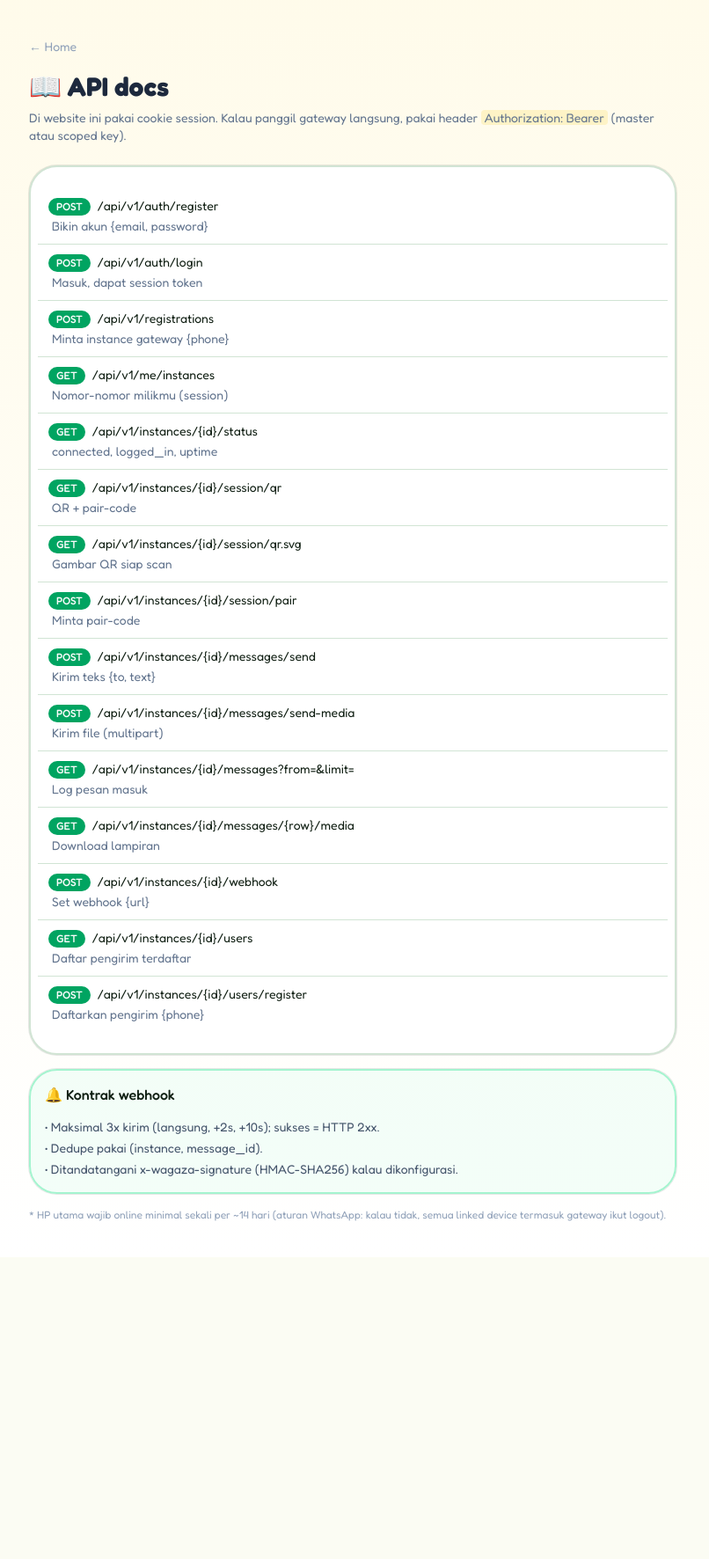
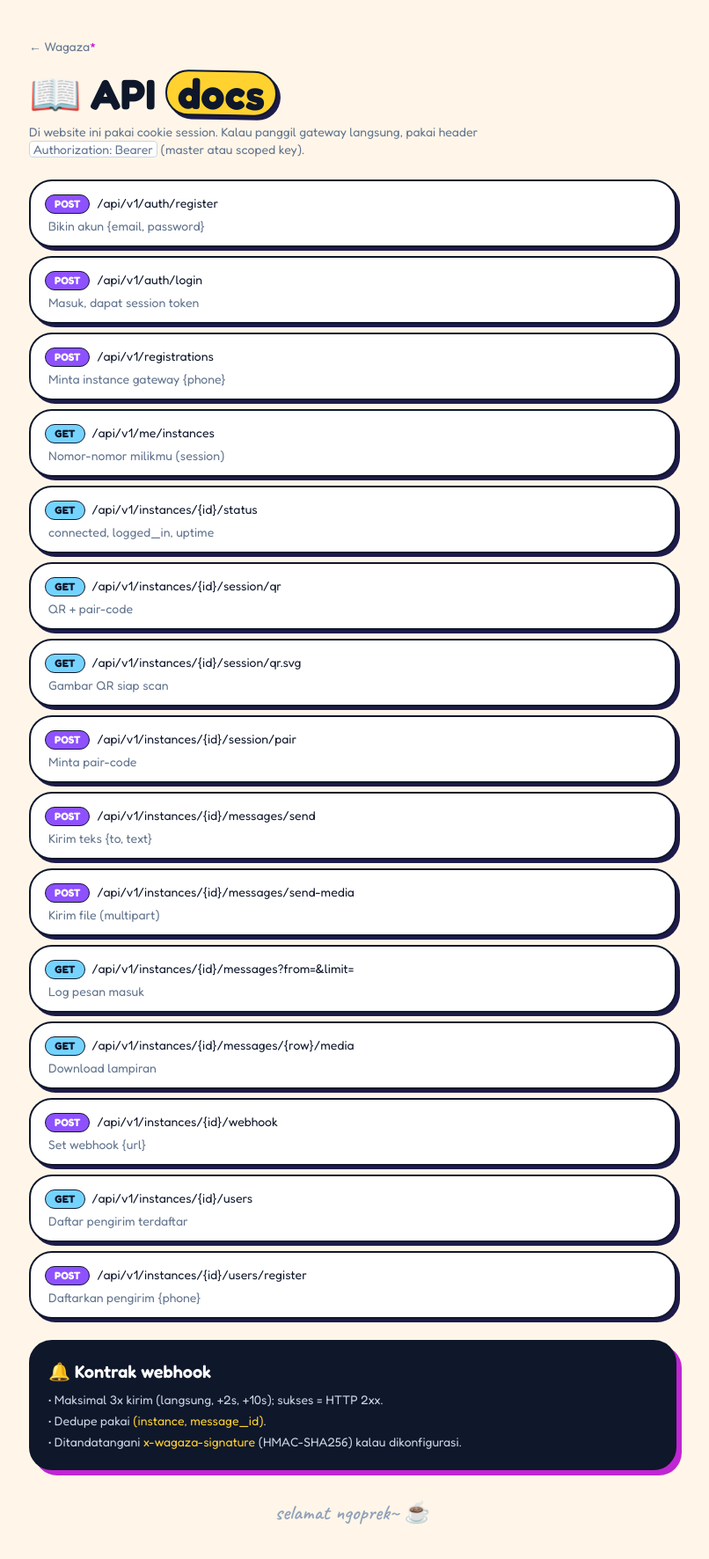
Before and after one commit to sonyarianto/wagaza-web, a Next.js app: page /docs in a window 1280 px wide. Shown: the top 1772 px of the page at 88% size, without its empty margins (239-1045 px from the left). Before the commit the page ends 1429 px from the top, so only its background shows below. Built offline with nearby package versions, Linux system fonts and the light colour scheme.

Commit message:
style: wild docs page to match landing

```diff
--- a/app/docs/page.tsx
+++ b/app/docs/page.tsx
@@ -1,6 +1,4 @@
 import Link from "next/link";
-import { Card, CardContent, CardHeader, CardTitle } from "@/components/ui/card";
-import { Badge } from "@/components/ui/badge";
 
 const ROWS: [string, string, string][] = [
   ["POST", "/api/v1/auth/register", "Bikin akun {email, password}"],
@@ -20,40 +18,55 @@
   ["POST", "/api/v1/instances/{id}/users/register", "Daftarkan pengirim {phone}"],
 ];
 
+const METHOD_STYLE: Record<string, string> = {
+  GET: "bg-sky-300",
+  POST: "bg-violet-500 text-white",
+  DELETE: "bg-red-400 text-white",
+};
+
 export default function Docs() {
   return (
-    <main className="min-h-screen bg-gradient-to-b from-amber-50 to-white text-slate-800">
+    <main className="min-h-screen bg-[#FFF6E9] text-slate-900">
       <div className="max-w-3xl mx-auto px-4 py-10">
         <p className="mb-4">
-          <Link href="/" className="text-sm text-slate-400 hover:text-emerald-600">← Home</Link>
+          <Link href="/" className="font-display text-sm text-slate-500 hover:text-slate-900">
+            ← Wagaza<span className="text-fuchsia-600">*</span>
+          </Link>
         </p>
-        <h1 className="text-3xl font-extrabold mb-2">📖 API docs</h1>
-        <p className="text-sm text-slate-500 mb-6">
+        <h1 className="font-display font-bold text-4xl sm:text-5xl mb-2">
+          📖 API <span className="bg-amber-300 px-3 rounded-2xl inline-block rotate-1 border-2 border-slate-900 shadow-[4px_4px_0_#1e1b4b]">docs</span>
+        </h1>
+        <p className="text-sm text-slate-500 mb-6 max-w-xl">
           Di website ini pakai cookie session. Kalau panggil gateway langsung,
-          pakai header <code className="font-mono bg-amber-100 rounded px-1">Authorization: Bearer</code> (master atau scoped key).
+          pakai header <code className="font-mono bg-white border border-slate-300 rounded px-1">Authorization: Bearer</code> (master
+          atau scoped key).
         </p>
-        <Card className="rounded-3xl border-2">
-          <CardContent className="p-2">
-            {ROWS.map(([m, p, d]) => (
-              <div key={p} className="py-2.5 px-3 border-b last:border-0 text-sm">
-                <Badge className="mr-2 rounded-full font-mono">{m}</Badge>
-                <code className="font-mono break-all">{p}</code>
-                <p className="text-slate-500 mt-0.5 ml-1">{d}</p>
-              </div>
-            ))}
-          </CardContent>
-        </Card>
-        <Card className="rounded-3xl border-2 border-emerald-200 bg-emerald-50/60 mt-4">
-          <CardHeader><CardTitle>🔔 Kontrak webhook</CardTitle></CardHeader>
-          <CardContent className="text-sm text-slate-600 space-y-1">
-            <p>• Maksimal 3x kirim (langsung, +2s, +10s); sukses = HTTP 2xx.</p>
-            <p>• Dedupe pakai <code className="font-mono">(instance, message_id)</code>.</p>
-            <p>• Ditandatangani <code className="font-mono">x-wagaza-signature</code> (HMAC-SHA256) kalau dikonfigurasi.</p>
-          </CardContent>
-        </Card>
-        <p className="text-xs text-slate-400 mt-4">
-          * HP utama wajib online minimal sekali per ~14 hari (aturan WhatsApp:
-          kalau tidak, semua linked device termasuk gateway ikut logout).
+        <div className="space-y-2.5">
+          {ROWS.map(([m, p, d]) => (
+            <div
+              key={p}
+              className="bg-white border-2 border-slate-900 rounded-2xl px-4 py-3 shadow-[4px_4px_0_#1e1b4b] hover:-translate-y-0.5 transition-transform"
+            >
+              <span
+                className={`inline-block font-mono text-xs font-bold rounded-full px-2.5 py-0.5 mr-2 border border-slate-900 ${METHOD_STYLE[m] || "bg-slate-200"}`}
+              >
+                {m}
+              </span>
+              <code className="font-mono text-sm break-all">{p}</code>
+              <p className="text-sm text-slate-500 mt-1 ml-1">{d}</p>
+            </div>
+          ))}
+        </div>
+        <div className="bg-slate-900 text-white border-2 border-slate-900 rounded-2xl p-5 mt-6 shadow-[6px_6px_0_#c026d3]">
+          <h2 className="font-display font-semibold text-xl mb-2">🔔 Kontrak webhook</h2>
+          <ul className="text-sm text-slate-300 space-y-1">
+            <li>• Maksimal 3x kirim (langsung, +2s, +10s); sukses = HTTP 2xx.</li>
+            <li>• Dedupe pakai <code className="font-mono text-amber-300">(instance, message_id)</code>.</li>
+            <li>• Ditandatangani <code className="font-mono text-amber-300">x-wagaza-signature</code> (HMAC-SHA256) kalau dikonfigurasi.</li>
+          </ul>
+        </div>
+        <p className="font-hand text-2xl text-slate-400 text-center mt-8">
+          selamat ngoprek~ ☕
         </p>
       </div>
     </main>
```
